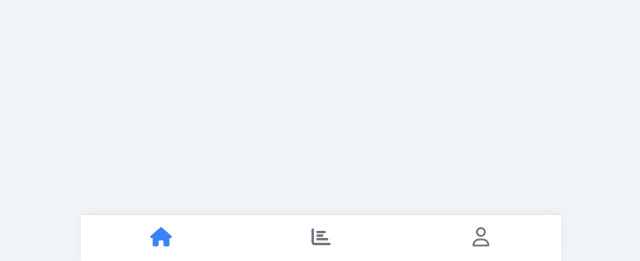
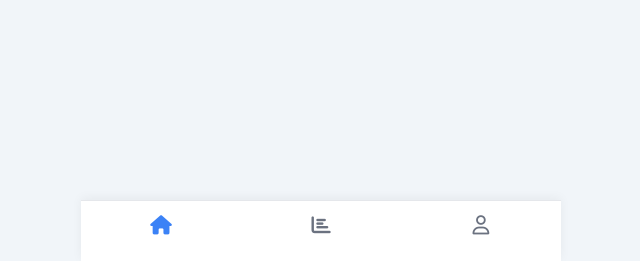
Before and after one commit to SaikatDas0019/ExamMate2.0, a Flask app: template templates/student_dashboard.html in a window 1280 px wide. Shown: the part 539-800 px from the top of the page, without its empty margins (319-959 px from the left). Run offline with Flask 3, Linux system fonts and the light colour scheme; the template is opened without the code that fills it, so the values that code supplies are empty; some libraries are stand-ins or nearby versions.

Commit message:
Adjust padding in bottom navigation
Increased padding in the bottom navigation for better spacing.

```diff
--- a/templates/student_dashboard.html
+++ b/templates/student_dashboard.html
@@ -149,7 +149,7 @@
         .bottom-nav {
             position: fixed; bottom: 0; left: 50%; transform: translateX(-50%);
             width: 100%; max-width: 480px; background: #ffffff; border-top: 1px solid #e5e7eb;
-            display: flex; justify-content: space-around; padding: 8px 0;
+            display: flex; justify-content: space-around; padding: 10px 0 20px 0;
             box-shadow: 0 -2px 10px rgba(0,0,0,0.05); z-index: 1000;
         }
         .nav-item { display: flex; flex-direction: column; align-items: center; color: #6b7280; font-size: 0.75rem; cursor: pointer; flex: 1; }
```
